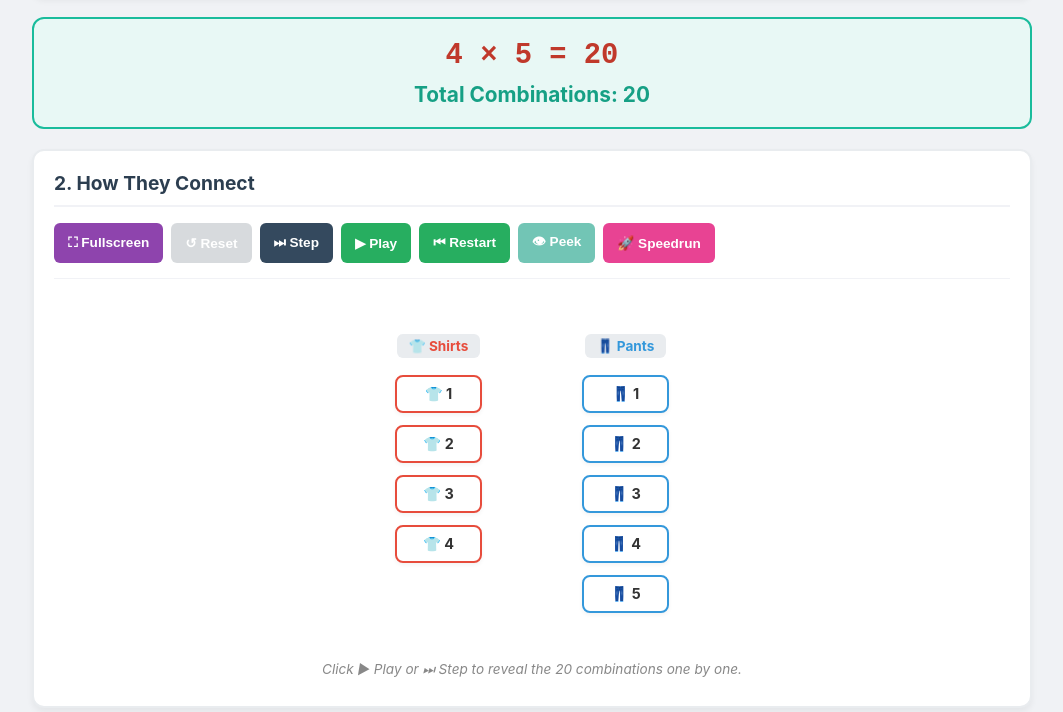
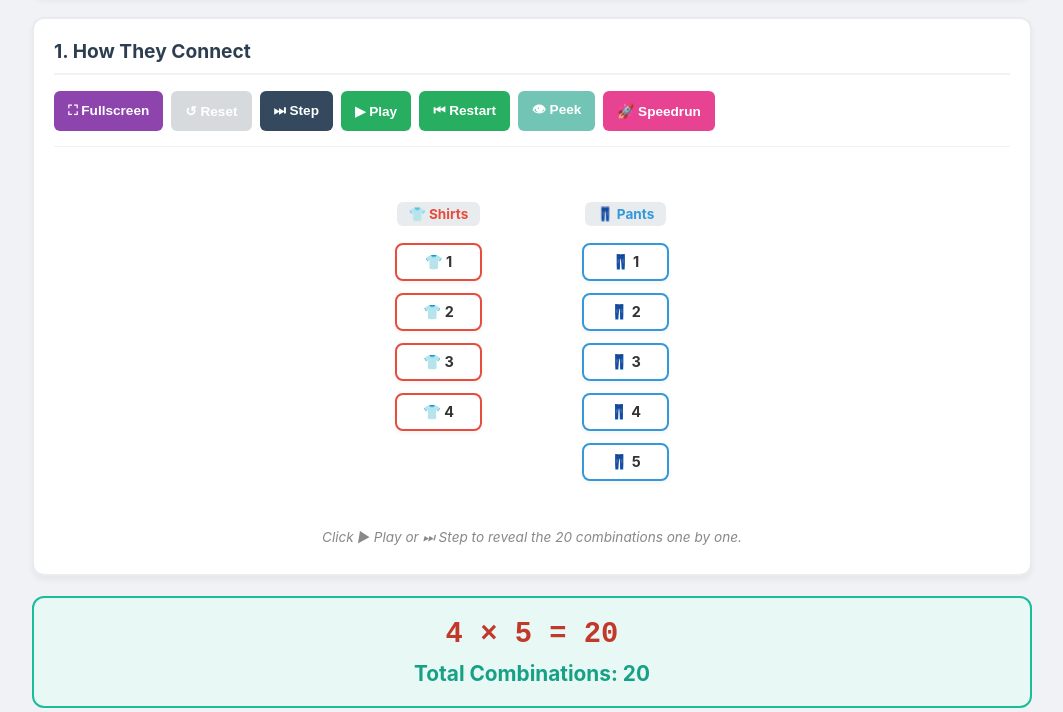
Before and after one commit to feureau/feureau-math-lab, a plain HTML site: page N-Combinatorics-Lab.html in a window 1280 px wide. Shown: the part 456-1168 px from the top of the page, without its empty margins (108-1171 px from the left). Drawn offline with Linux system fonts and the light colour scheme.

Commit message:
Reorder math display and update section numbering
Move the .math-display block to appear after the network panel so the math summary shows below the network visualization. Also update the network panel heading from "2. How They Connect" to "1. How They Connect" to reflect the new UI order. No other functional changes.

```diff
--- a/N-Combinatorics-Lab.html
+++ b/N-Combinatorics-Lab.html
@@ -243,13 +243,8 @@
             <button class="btn btn-add" onclick="addCategory()">+ Add New Category</button>
         </div>
 
-        <div class="math-display">
-            <div class="math-equation" id="math-equation">...</div>
-            <div class="math-total" id="math-total">Total Combinations: ...</div>
-        </div>
-
         <div class="panel" id="network-panel">
-            <h2>2. How They Connect</h2>
+            <h2>1. How They Connect</h2>
             <div class="network-controls">
                 <button class="btn btn-network btn-fullscreen" id="btn-fullscreen" onclick="toggleFullscreen()" title="Fullscreen">⛶ Fullscreen</button>
                 <button class="btn btn-network" id="btn-reset" onclick="resetAnimation()" title="Reset animation to start">↺ Reset</button>
@@ -263,6 +258,11 @@
                 <div id="network-view"></div>
             </div>
             <div class="network-hint" id="network-hint">Click ▶ Play to animate the connections combination by combination.</div>
+        </div>
+
+        <div class="math-display">
+            <div class="math-equation" id="math-equation">...</div>
+            <div class="math-total" id="math-total">Total Combinations: ...</div>
         </div>
 
         <div class="panel">
```
